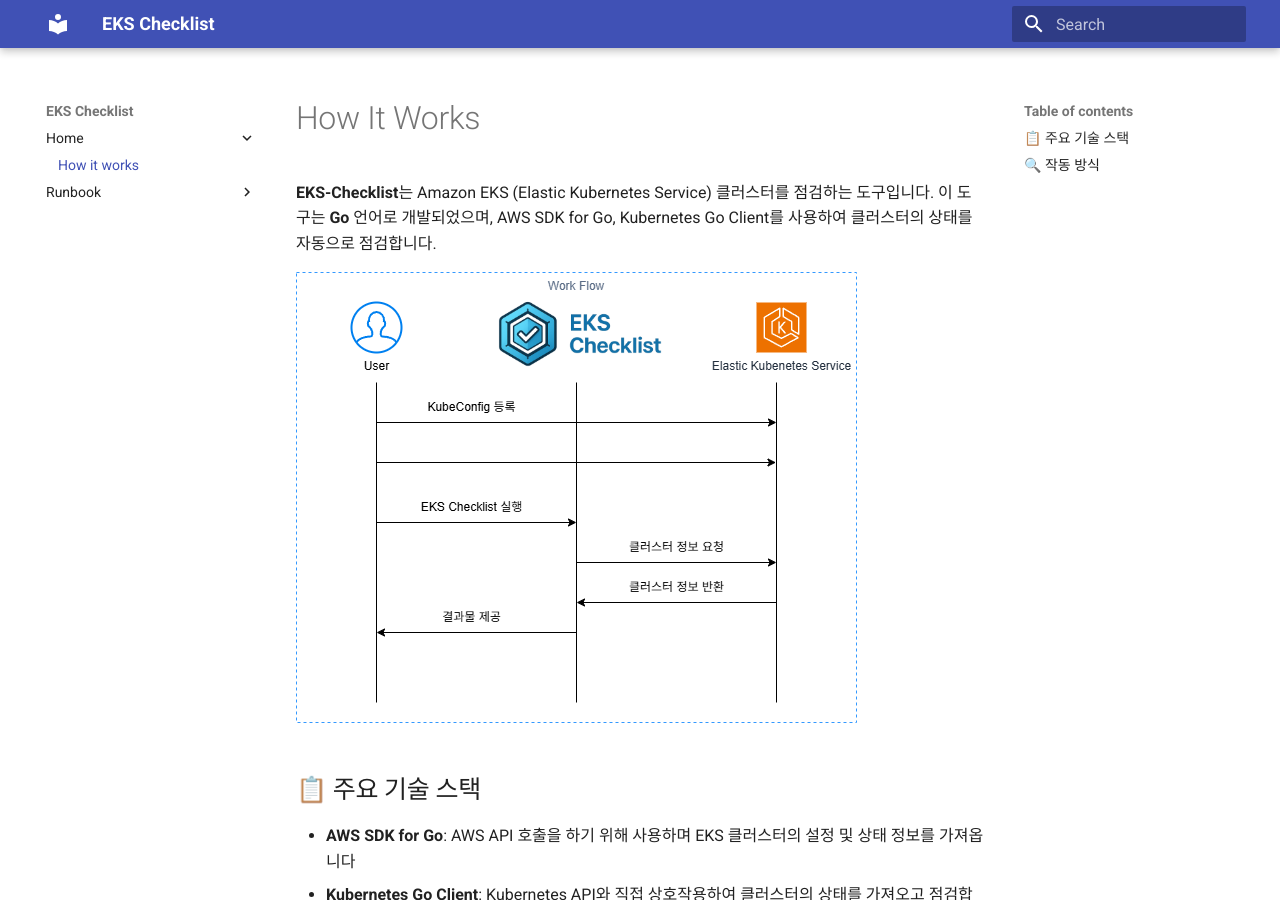
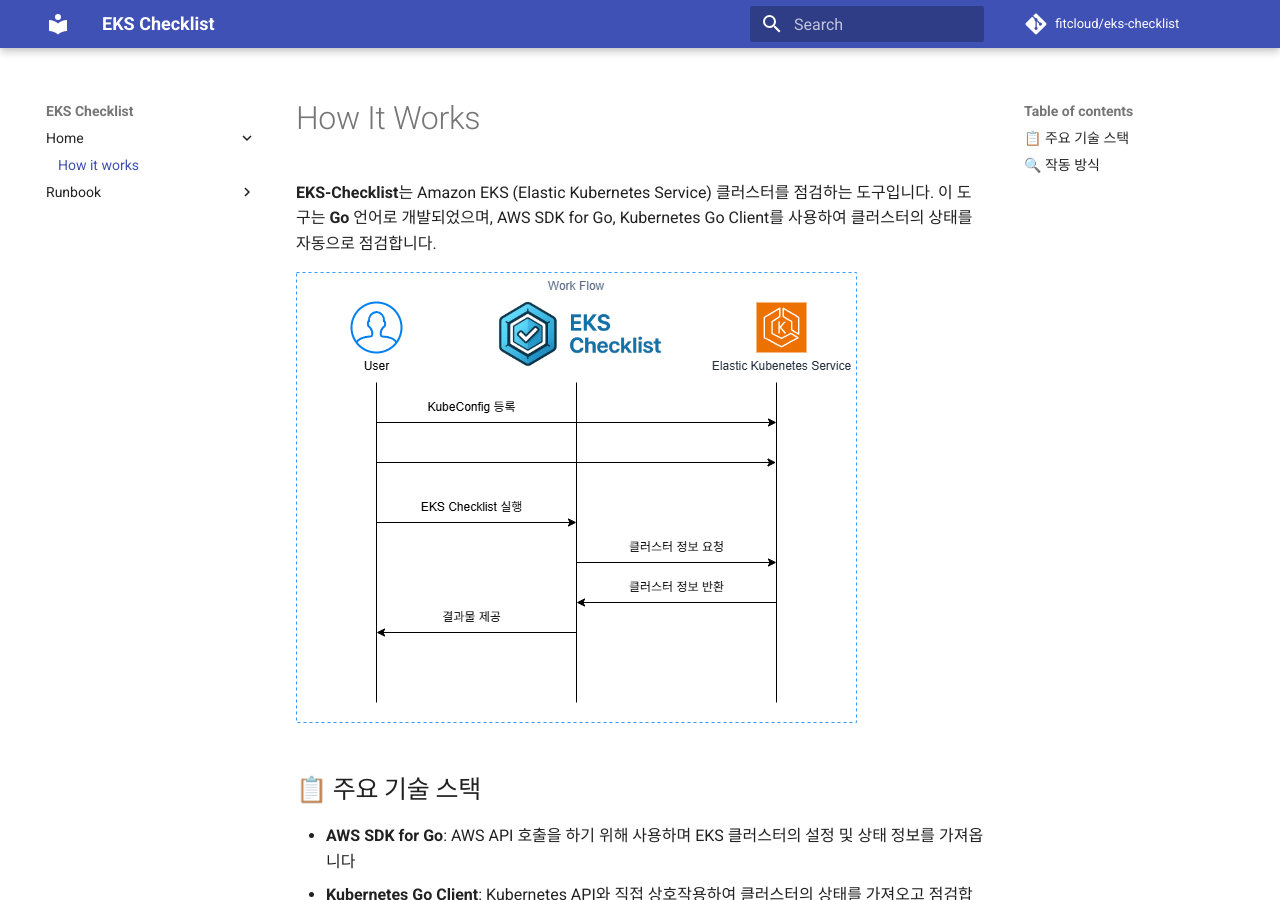
Before and after one commit to fitcloud/eks-checklist-docs, an MkDocs documentation site: the page built from docs/home/howitworks.md, in a window 1280 px wide and 900 px high. Built offline with MkDocs 1.6.1 and Material for MkDocs 9.7.7, drawn with Linux system fonts in a browser that asks for light colours; comment, search, counter and statistics services are not loaded.

Commit message:
github link 추가

```diff
--- a/mkdocs.yml
+++ b/mkdocs.yml
@@ -13,6 +13,8 @@
   - assets/css/custom.css
 
 site_name: "EKS Checklist"
+repo_url: "https://github.com/fitcloud/eks-checklist"
+repo_name: "fitcloud/eks-checklist"
 docs_dir: docs
 theme:
   name: "material"
```
Also changed, not shown: 1 other file.
